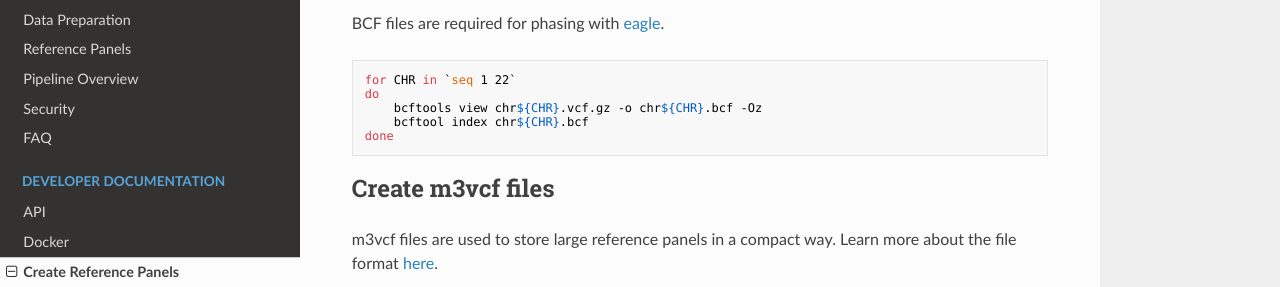
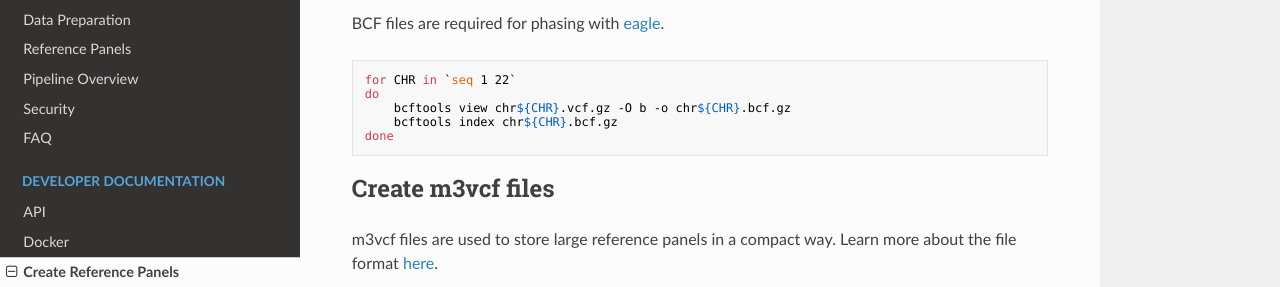
Before and after one commit to genepi/imputationserver, an MkDocs documentation site: the page built from docs/create-reference-panels.md, in a window 1280 px wide and 900 px high, scrolled down 1462 px. Shown: the part 159-446 px from the top of the window. Built offline with MkDocs 1.6.1, drawn with Linux system fonts in a browser that asks for light colours; nearby versions of some CDN libraries; old or Windows-style settings are respelled for this version of MkDocs.

Commit message:
Adapt bcf command in doc

````diff
--- a/docs/create-reference-panels.md
+++ b/docs/create-reference-panels.md
@@ -84,8 +84,8 @@ BCF files are required for phasing with [eagle](https://data.broadinstitute.org/
 ```sh
 for CHR in `seq 1 22`
 do
-    bcftools view chr${CHR}.vcf.gz -o chr${CHR}.bcf -Oz
-    bcftool index chr${CHR}.bcf
+    bcftools view chr${CHR}.vcf.gz -O b -o chr${CHR}.bcf.gz
+    bcftools index chr${CHR}.bcf.gz
 done
 ```
 ## Create m3vcf files
````
